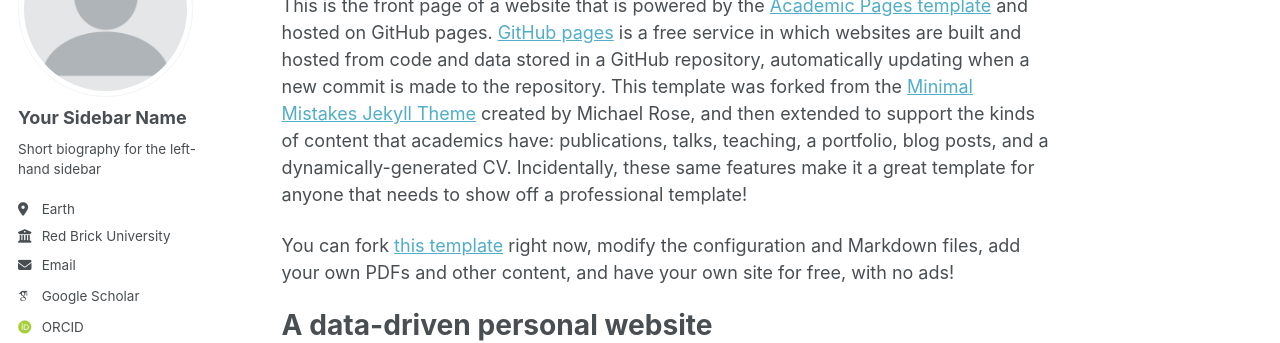
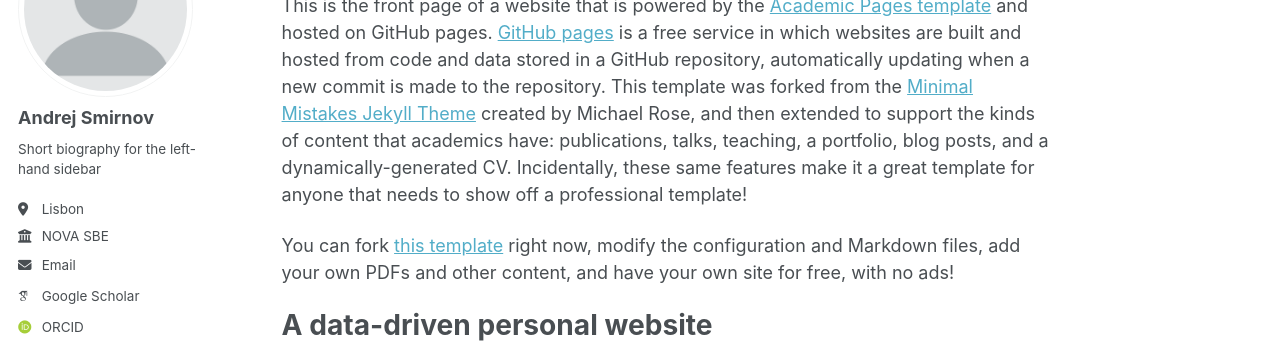
Before and after one commit to andrejecon/andrej_smirnov.github.io, a Jekyll site: the page built from _pages/about.md, in a window 1280 px wide. Shown: the part 179-522 px from the top of the page. Built offline with Jekyll 4.4.1, drawn with Linux system fonts in a browser that asks for light colours; some web fonts are replaced; a script bundle is joined from its source files by our own code; library files that are not in the unit come from our copies.

Commit message:
Update author information in _config.yml

```diff
--- a/_config.yml
+++ b/_config.yml
@@ -24,13 +24,13 @@
 author:
   # Biographic information
   avatar           : "profile.png"
-  name             : "Your Sidebar Name"
+  name             : "Andrej Smirnov"
   pronouns         : # example: "she/her"
   bio              : "Short biography for the left-hand sidebar"
-  location         : "Earth"
-  employer         : "Red Brick University"
+  location         : "Lisbon"
+  employer         : "NOVA SBE"
   uri              : # URL
-  email            : "none@example.org"
+  email            : "andrej.smirnov@novasbe.pt"
 
   # Academic websites
   academia         : # URL
```
